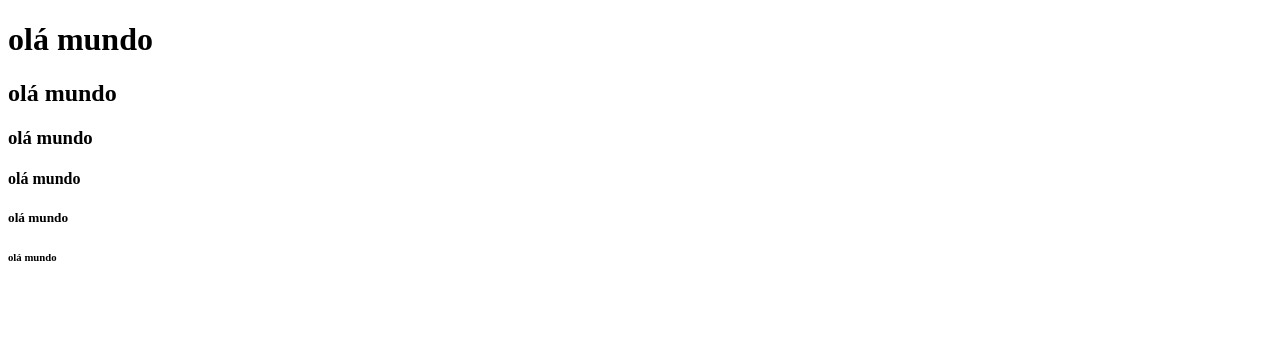
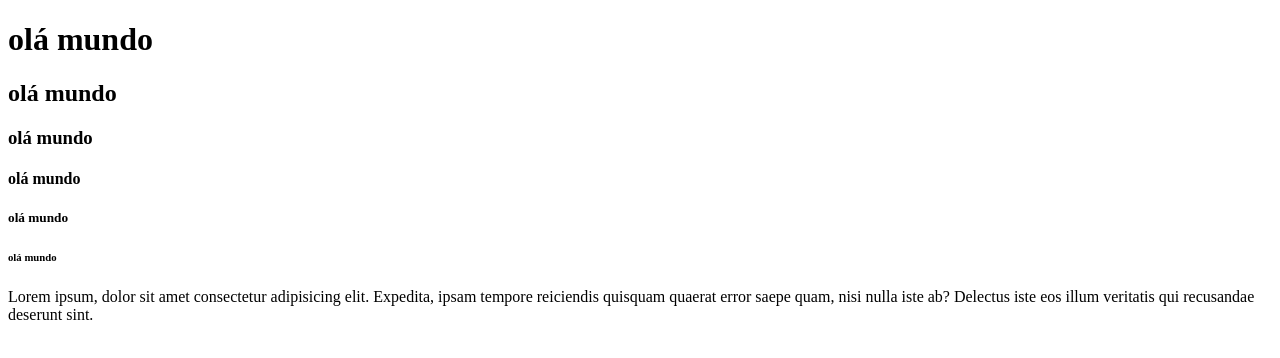
Before and after one commit to ailanaeveli01/html-tags-de-texto, a plain HTML site: page index.html in a window 1280 px wide. Drawn offline with Linux system fonts and the light colour scheme.

Commit message:
Adicionamos a tag de paragrafo

```diff
--- a/index.html
+++ b/index.html
@@ -13,6 +13,7 @@
  <h5>olá mundo</h5>
  <h6>olá mundo</h6>
 
+ <p>Lorem ipsum, dolor sit amet consectetur adipisicing elit. Expedita, ipsam tempore reiciendis quisquam quaerat error saepe quam, nisi nulla iste ab? Delectus iste eos illum veritatis qui recusandae deserunt sint.</p>
 
 </body>
 </html>
```
Also changed, not shown: 1 other file.
